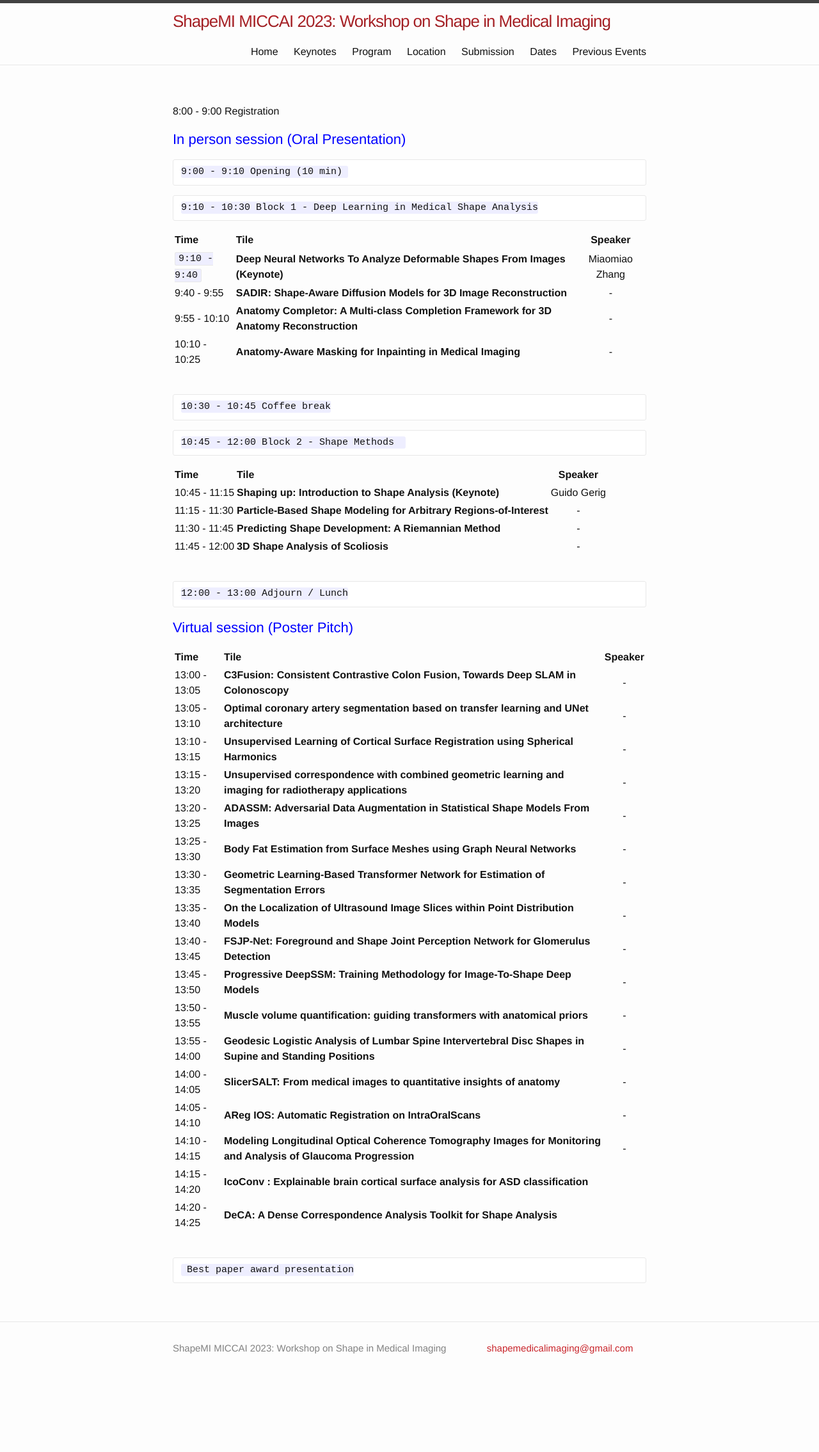
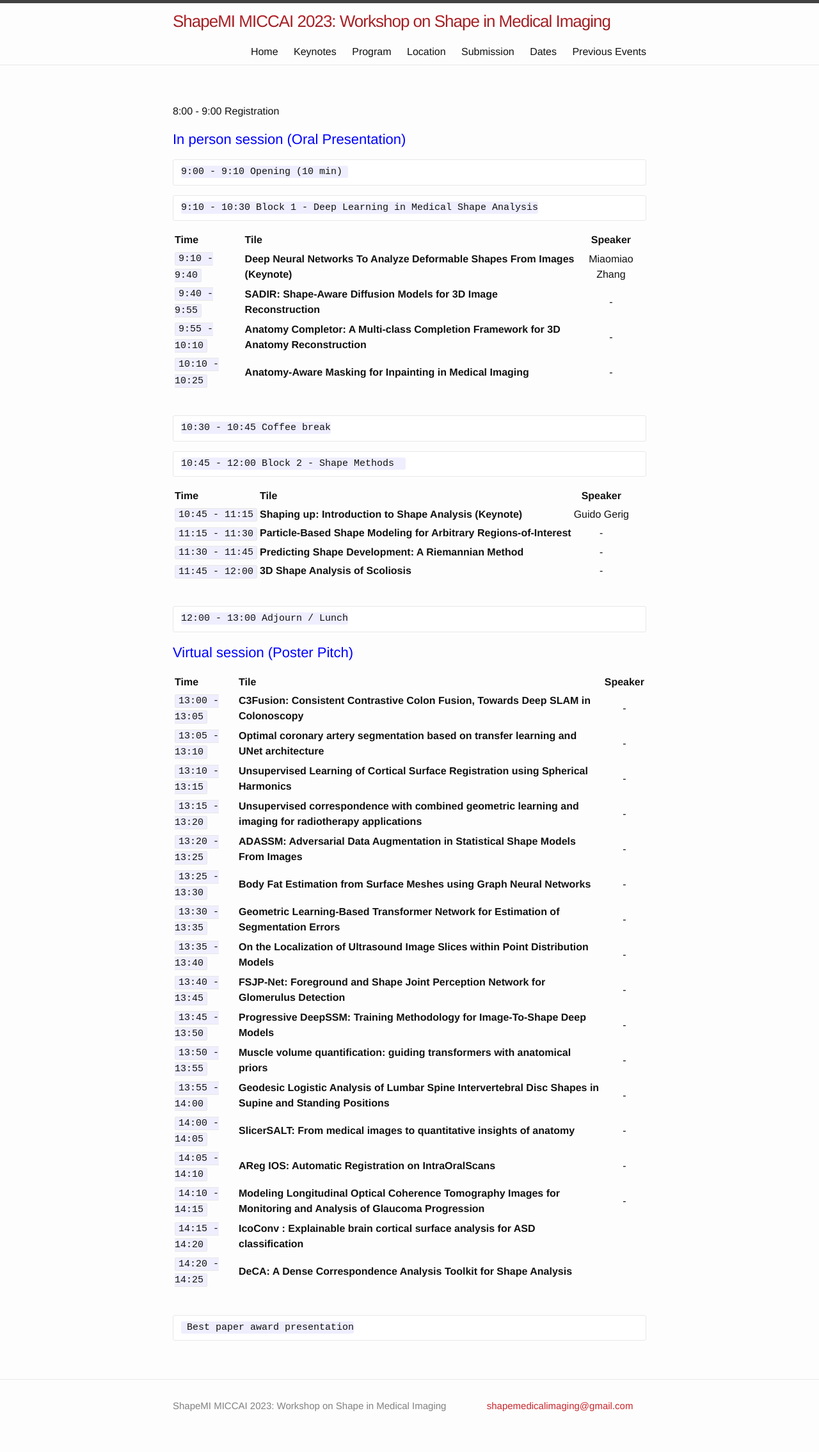
Before and after one commit to shapemi/shapemi.github.io, a Jekyll site: the page built from program/index.md, in a window 1280 px wide. Shown: the whole page at 64% size. Built offline with Jekyll 4.4.1, drawn with Linux system fonts in a browser that asks for light colours; our own code applies the rules of GitHub Pages for plain Markdown files; before the commit the page ends 2179 px from its top, so only the background shows below that.

````diff
--- a/program/index.md
+++ b/program/index.md
@@ -14,9 +14,9 @@
 | Time   |      Tile      |  Speaker |
 |:--------------|:-------------------------|:---------:|
 | ```9:10 - 9:40```  | **Deep Neural Networks To Analyze Deformable Shapes From Images (Keynote)**             | Miaomiao Zhang |
-| 9:40 - 9:55  | **SADIR: Shape-Aware Diffusion Models for 3D Image Reconstruction**                     |      -         |
-| 9:55 - 10:10 | **Anatomy Completor: A Multi-class Completion Framework for 3D Anatomy Reconstruction** |      -         |
-| 10:10 - 10:25| **Anatomy-Aware Masking for Inpainting in Medical Imaging**                             |      -         |
+| ```9:40 - 9:55```  | **SADIR: Shape-Aware Diffusion Models for 3D Image Reconstruction**                     |      -         |
+| ```9:55 - 10:10``` | **Anatomy Completor: A Multi-class Completion Framework for 3D Anatomy Reconstruction** |      -         |
+| ```10:10 - 10:25```| **Anatomy-Aware Masking for Inpainting in Medical Imaging**                             |      -         |
 
 <br>
 
@@ -30,10 +30,10 @@
 
 | Time   |      Tile      |  Speaker |
 |:--------------|:-------------------------|:---------:|
-| 10:45 - 11:15 | **Shaping up: Introduction to Shape Analysis (Keynote)**              | Guido Gerig|
-| 11:15 - 11:30 | **Particle-Based Shape Modeling for Arbitrary Regions-of-Interest**   |   -        |
-| 11:30 - 11:45 | **Predicting Shape Development: A Riemannian Method**                 |    -       |
-| 11:45 - 12:00 | **3D Shape Analysis of Scoliosis**                                    |    -       |
+| ```10:45 - 11:15``` | **Shaping up: Introduction to Shape Analysis (Keynote)**              | Guido Gerig|
+| ```11:15 - 11:30``` | **Particle-Based Shape Modeling for Arbitrary Regions-of-Interest**   |   -        |
+| ```11:30 - 11:45``` | **Predicting Shape Development: A Riemannian Method**                 |    -       |
+| ```11:45 - 12:00``` | **3D Shape Analysis of Scoliosis**                                    |    -       |
 
 <br>
 
@@ -47,23 +47,23 @@
 
 | Time   |      Tile      |  Speaker |
 |:--------------|:-------------------------|:---------:|
-| 13:00 - 13:05 | **C3Fusion: Consistent Contrastive Colon Fusion, Towards Deep SLAM in Colonoscopy**              | -|
-| 13:05 - 13:10 | **Optimal coronary artery segmentation based on transfer learning and UNet architecture**   |   -        |
-| 13:10 - 13:15 | **Unsupervised Learning of Cortical Surface Registration using Spherical Harmonics**                  |    -       |
-| 13:15 - 13:20 | **Unsupervised correspondence with combined geometric learning and imaging for radiotherapy applications**   |    -       |
-| 13:20 - 13:25 | **ADASSM: Adversarial Data Augmentation in Statistical Shape Models From Images**                                     |    -       |
-| 13:25 - 13:30 | **Body Fat Estimation from Surface Meshes using Graph Neural Networks**                                     |    -       |
-| 13:30 - 13:35 | **Geometric Learning-Based Transformer Network for Estimation of Segmentation Errors**                                     |    -       |
-| 13:35 - 13:40 | **On the Localization of Ultrasound Image Slices within Point Distribution Models**                                     |    -       |
-| 13:40 - 13:45 | **FSJP-Net: Foreground and Shape Joint Perception Network for Glomerulus Detection**                                     |    -       |
-| 13:45 - 13:50 | **Progressive DeepSSM: Training Methodology for Image-To-Shape Deep Models**                                     |    -       |
-| 13:50 - 13:55 | **Muscle volume quantification: guiding transformers with anatomical priors**                                     |    -       |
-| 13:55 - 14:00 | **Geodesic Logistic Analysis of Lumbar Spine Intervertebral Disc Shapes in Supine and Standing Positions**                                     |    -       |
-| 14:00 - 14:05 | **SlicerSALT: From medical images to quantitative insights of anatomy**                                     |    -       |
-| 14:05 - 14:10 | **AReg IOS: Automatic Registration on IntraOralScans**                                     |    -       |
-| 14:10 - 14:15 | **Modeling Longitudinal Optical Coherence Tomography Images for Monitoring and Analysis of Glaucoma Progression**  |    -       |
-| 14:15 - 14:20 | **IcoConv : Explainable brain cortical surface analysis for ASD classification**
-| 14:20 - 14:25 | **DeCA: A Dense Correspondence Analysis Toolkit for Shape Analysis**
+| ```13:00 - 13:05``` | **C3Fusion: Consistent Contrastive Colon Fusion, Towards Deep SLAM in Colonoscopy**              | -|
+| ```13:05 - 13:10``` | **Optimal coronary artery segmentation based on transfer learning and UNet architecture**   |   -        |
+| ```13:10 - 13:15``` | **Unsupervised Learning of Cortical Surface Registration using Spherical Harmonics**                  |    -       |
+| ```13:15 - 13:20``` | **Unsupervised correspondence with combined geometric learning and imaging for radiotherapy applications**   |    -       |
+| ```13:20 - 13:25``` | **ADASSM: Adversarial Data Augmentation in Statistical Shape Models From Images**                                     |    -       |
+| ```13:25 - 13:30``` | **Body Fat Estimation from Surface Meshes using Graph Neural Networks**                                     |    -       |
+| ```13:30 - 13:35``` | **Geometric Learning-Based Transformer Network for Estimation of Segmentation Errors**                                     |    -       |
+| ```13:35 - 13:40``` | **On the Localization of Ultrasound Image Slices within Point Distribution Models**                                     |    -       |
+| ```13:40 - 13:45``` | **FSJP-Net: Foreground and Shape Joint Perception Network for Glomerulus Detection**                                     |    -       |
+| ```13:45 - 13:50``` | **Progressive DeepSSM: Training Methodology for Image-To-Shape Deep Models**                                     |    -       |
+| ```13:50 - 13:55``` | **Muscle volume quantification: guiding transformers with anatomical priors**                                     |    -       |
+| ```13:55 - 14:00``` | **Geodesic Logistic Analysis of Lumbar Spine Intervertebral Disc Shapes in Supine and Standing Positions**                                     |    -       |
+| ```14:00 - 14:05``` | **SlicerSALT: From medical images to quantitative insights of anatomy**                                     |    -       |
+| ```14:05 - 14:10``` | **AReg IOS: Automatic Registration on IntraOralScans**                                     |    -       |
+| ```14:10 - 14:15``` | **Modeling Longitudinal Optical Coherence Tomography Images for Monitoring and Analysis of Glaucoma Progression**  |    -       |
+| ```14:15 - 14:20``` | **IcoConv : Explainable brain cortical surface analysis for ASD classification**
+| ```14:20 - 14:25``` | **DeCA: A Dense Correspondence Analysis Toolkit for Shape Analysis**
 
 <br>
 
````
